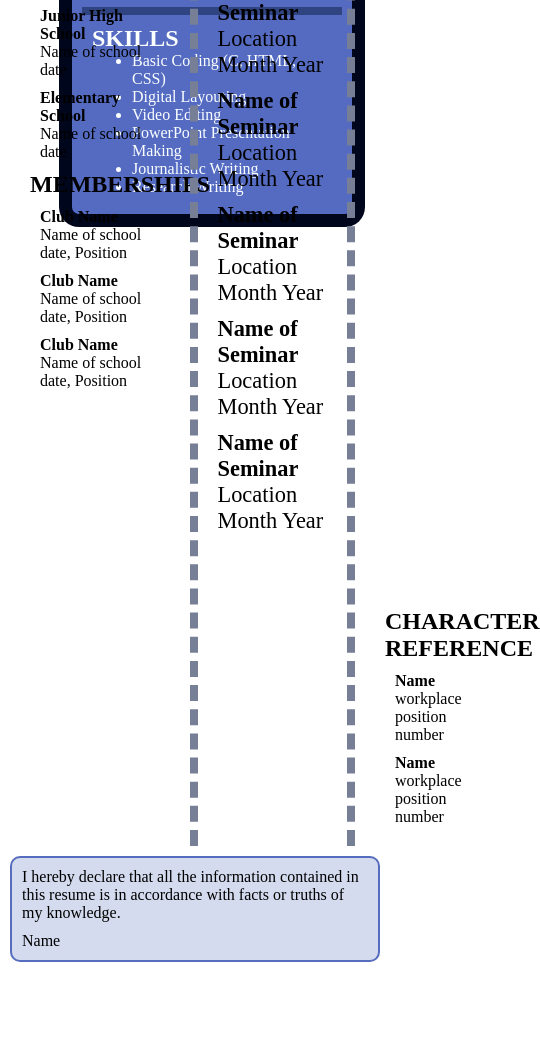
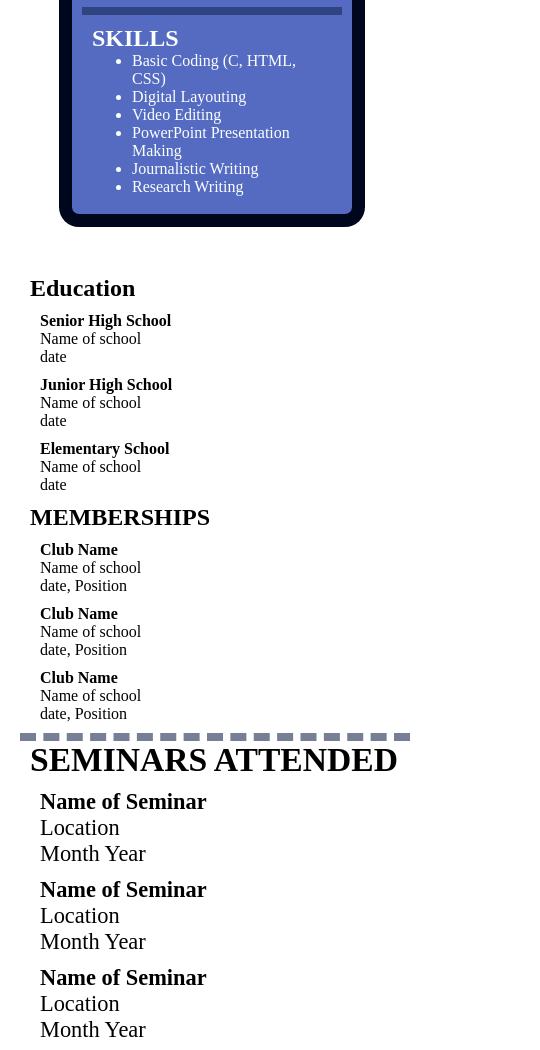
Before and after one commit to sphKoding/Varchive, a plain HTML site: page Prince Resume/index.html in a window 390 px wide. Shown: the part 573-1623 px from the top of the page, 540 px wide, since content can reach past the window. Before the commit the page ends 1545 px from the top, so only its background shows below. Drawn offline with Linux system fonts and the light colour scheme.

Commit message:
update style.css Responsive mobile

```diff
--- a/Prince Resume/style.css
+++ b/Prince Resume/style.css
@@ -125,4 +125,17 @@ footer {
  aside {
   padding: 470px 10px 8px 10px;
  }
+ .flex {
+  margin: 400px 10px 10px 10px;
+  flex-direction: column;
+ }
+ .flex div {
+  width: 100%;
+ }
+ .flex > .seminar {
+  border-style: dashed none dashed none;
+ }
+ .flex > .reference {
+ padding: 10px 10px 10px 10px;
+ }
 }
```
